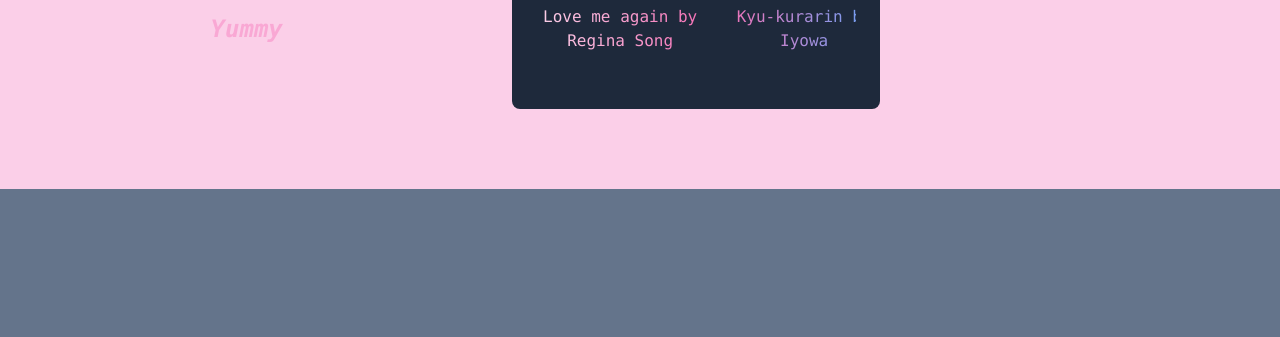
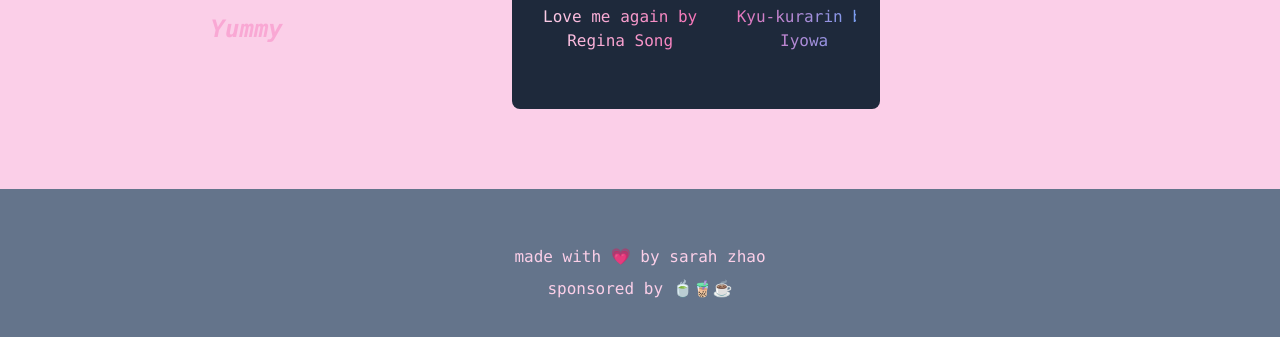
Before and after one commit to sarahlz01/website, a plain HTML site: page index.html in a window 1280 px wide. Shown: the part 2400-2737 px from the top of the page. Before the commit the page ends 2589 px from the top, so only its background shows below. Drawn offline with nearby package versions, Linux system fonts and the light colour scheme.

Commit message:
added funny emojis to the footer and a short message along with switching two images in the art page

```diff
--- a/index.html
+++ b/index.html
@@ -135,8 +135,10 @@
 
   <!-- Hobbies/Other Interests -->
   <section id="other" class="bg-pink-200 flex flex-col items-center text-center p-10 sm:p-20">
+
     <h1 class="text-3xl text-slate-500"><strong><em>Recent Interests</em></strong></h1>
     <div class="flex flex-col md:flex-row justify-center items-center mt-10 gap-10 w-full max-w-6xl">
+
       <div class="flex flex-row md:flex-col justify-center items-start gap-6 sm:gap-10">
         <h1 id = "music-title" class="relative text-2xl font-bold cursor-pointer transition-colors duration-300" onclick="showContainer('music')"><em>Music</em>
           <svg id = "music-squiggle" class="hidden absolute left-0 -bottom-1 w-full h-3 z-0" viewBox="0 0 100 10" preserveAspectRatio="none">
@@ -154,7 +156,9 @@
           </svg>
         </h1>
       </div>
+
       <div class="flex flex-col gap-6 w-full md:w-2/3 items-center">
+
         <!-- Music -->
         <div id="music" class="bg-slate-800 p-6 rounded-lg">
           <div class="w-80 flex overflow-x-auto gap-6 px-1 py-2 scrollbar-hide scroll-snap-x snap-mandatory scroll-smooth">
@@ -180,6 +184,7 @@
             </div>
           </div>
         </div>
+
         <!-- Games -->
         <div id="games" class="bg-slate-800 p-6 rounded-lg">
           <div class="w-80 flex overflow-x-auto gap-6 px-1 py-2 scrollbar-hide scroll-snap-x snap-mandatory scroll-smooth">
@@ -201,6 +206,7 @@
             </div>
           </div>
         </div>
+
         <!-- Food -->
         <div id="food" class="bg-slate-800 p-6 rounded-lg">
           <div class="w-80 flex overflow-x-auto gap-6 px-1 py-2 scrollbar-hide scroll-snap-x snap-mandatory scroll-smooth">
@@ -222,8 +228,15 @@
             </div>
           </div>
       </div>
+
     </div>
   </section>
+
+  <!-- Footer -->
+  <footer class="bg-slate-500 text-center p-4 mt-10 text-pink-200"">
+    <p class="pb-2">made with 💗 by sarah zhao</p>
+    <p class="pb-10">sponsored by 🍵🧋☕️</p>
+  </footer>
 </body>
 
 </html>
```
Also changed, not shown: art.html (+2 -2 lines).
